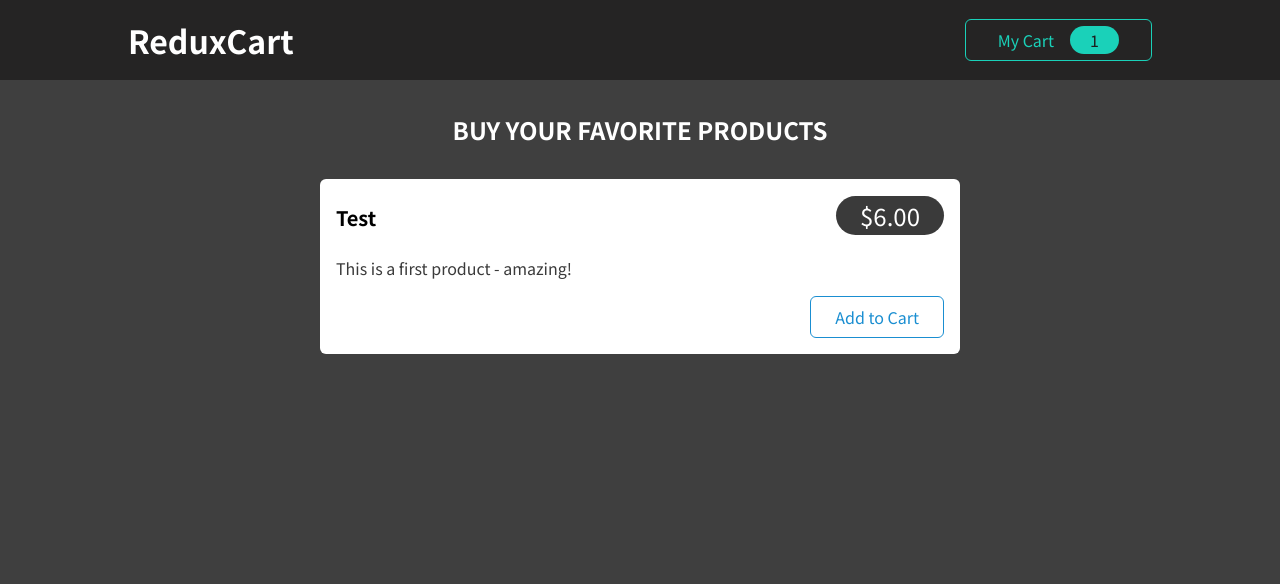
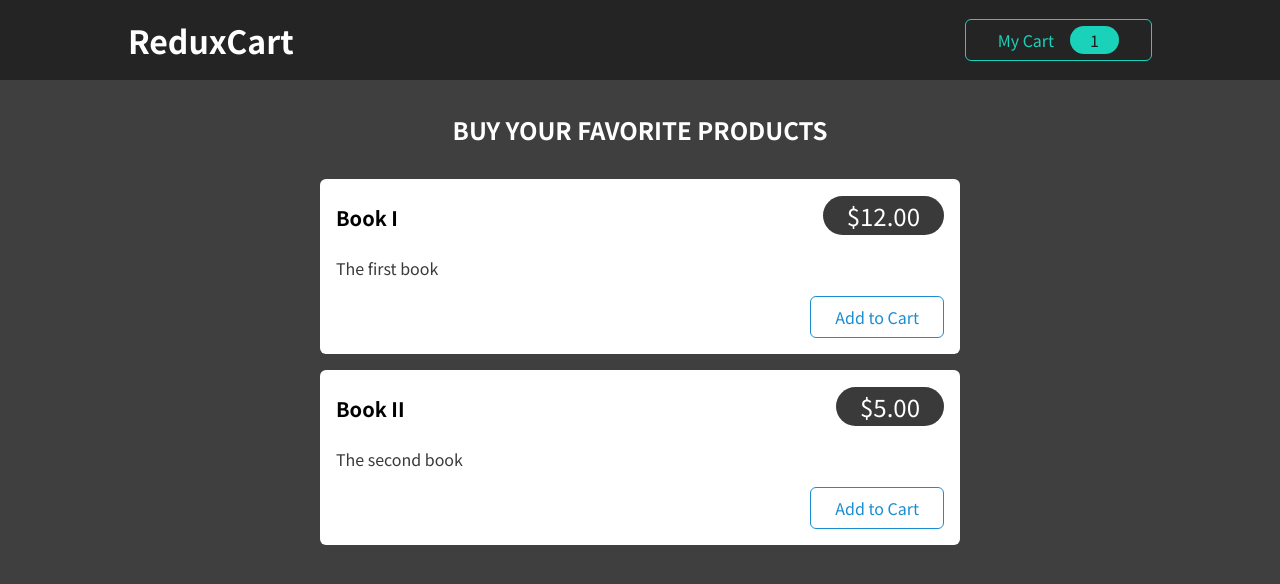
Before and after one commit to Shamoleambo/react-redux-advanced, a React (Create React App) app: page / in a window 1280 px wide. Shown: the top 584 px of the page. Built offline with nearby package versions, Linux system fonts and the light colour scheme.

Commit message:
enable add item to cart

```diff
--- a/src/components/Shop/ProductItem.js
+++ b/src/components/Shop/ProductItem.js
@@ -1,8 +1,15 @@
+import { useDispatch } from 'react-redux'
 import Card from '../UI/Card'
 import classes from './ProductItem.module.css'
+import { cartActions } from '../../store/cart-slice'
 
 const ProductItem = props => {
-  const { title, price, description } = props
+  const dispatch = useDispatch()
+  const { id, title, price, description } = props
+
+  const addToCartHandler = () => {
+    dispatch(cartActions.addItemToCart({ id, title, price }))
+  }
 
   return (
     <li className={classes.item}>
@@ -13,7 +20,7 @@ const ProductItem = props => {
         </header>
         <p>{description}</p>
         <div className={classes.actions}>
-          <button>Add to Cart</button>
+          <button onClick={addToCartHandler}>Add to Cart</button>
         </div>
       </Card>
     </li>
--- a/src/components/Shop/Products.js
+++ b/src/components/Shop/Products.js
@@ -1,16 +1,25 @@
 import ProductItem from './ProductItem'
 import classes from './Products.module.css'
+
+const DUMMY_PRODUCTS = [
+  { id: 'p1', price: 12, title: 'Book I', description: 'The first book' },
+  { id: 'p2', price: 5, title: 'Book II', description: 'The second book' }
+]
 
 const Products = props => {
   return (
     <section className={classes.products}>
       <h2>Buy your favorite products</h2>
       <ul>
-        <ProductItem
-          title='Test'
-          price={6}
-          description='This is a first product - amazing!'
-        />
+        {DUMMY_PRODUCTS.map(product => (
+          <ProductItem
+            key={product.id}
+            id={product.id}
+            title={product.title}
+            price={product.price}
+            description={product.description}
+          />
+        ))}
       </ul>
     </section>
   )
```
